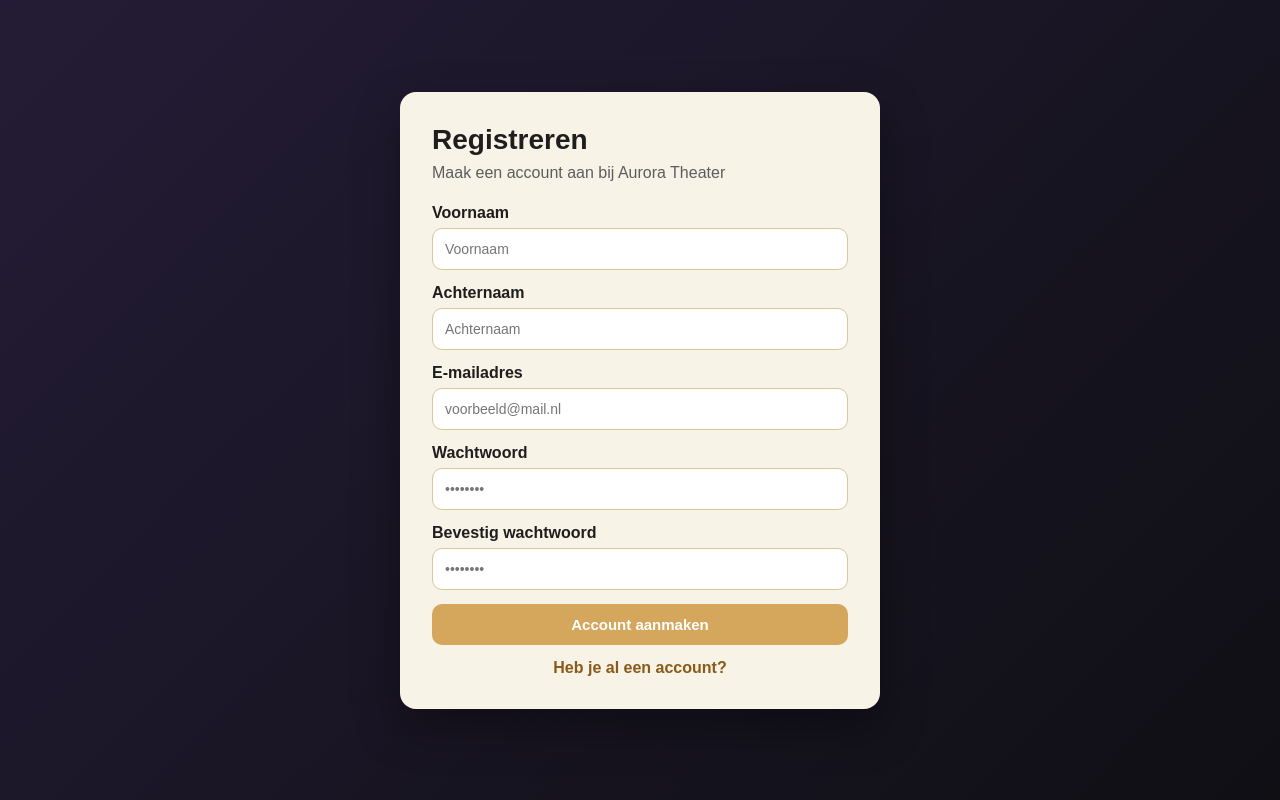
After one commit to walidattaf21-beep/project4, a PHP site: page /registreren.php in a window 1280 px wide. The commit adds this page. Run offline with PHP 8.4, Linux system fonts and the light colour scheme; some web fonts are replaced.

Commit message:
kleine verandering

```diff
--- a/inloggen.php
+++ b/inloggen.php
@@ -144,6 +144,8 @@ if ($_SERVER['REQUEST_METHOD'] === 'POST') {
             </form>
             <div class="auth-links">
                 <a href="homepaginamaken.php">Terug naar home</a>
+                <span> · </span>
+                <a href="registreren.php">Registreren</a>
             </div>
         </div>
     </div>
--- /dev/null
+++ b/registreren.php
@@ -0,0 +1,198 @@
+<?php
+require_once __DIR__ . '/includes/auth.php';
+require_once __DIR__ . '/database/config.php';
+
+$flash = getFlash();
+
+if ($_SERVER['REQUEST_METHOD'] === 'POST') {
+    $voornaam = trim($_POST['voornaam'] ?? '');
+    $achternaam = trim($_POST['achternaam'] ?? '');
+    $email = trim($_POST['email'] ?? '');
+    $password = $_POST['password'] ?? '';
+    $passwordConfirm = $_POST['password_confirm'] ?? '';
+
+    if ($voornaam === '' || $achternaam === '' || $email === '' || $password === '' || $passwordConfirm === '') {
+        flash('error', 'Vul alle velden correct in.');
+    } elseif (!filter_var($email, FILTER_VALIDATE_EMAIL)) {
+        flash('error', 'Vul een geldig e-mailadres in.');
+    } elseif ($password !== $passwordConfirm) {
+        flash('error', 'De wachtwoorden komen niet overeen.');
+    } elseif (strlen($password) < 6) {
+        flash('error', 'Het wachtwoord moet minimaal 6 tekens lang zijn.');
+    } else {
+        $checkEmail = $pdo->prepare('SELECT 1 FROM Contact WHERE Email = :email AND IsActief = 1');
+        $checkEmail->execute([':email' => $email]);
+        if ($checkEmail->fetch()) {
+            flash('error', 'Dit e-mailadres is al in gebruik.');
+        } else {
+            $gebruikersnaam = strtolower(str_replace(' ', '', $voornaam . '.' . $achternaam . '.' . time()));
+            $hashedPassword = password_hash($password, PASSWORD_DEFAULT);
+
+            try {
+                $pdo->beginTransaction();
+
+                $insertUser = $pdo->prepare(
+                    'INSERT INTO Gebruiker (Voornaam, Tussenvoegsel, Achternaam, Gebruikersnaam, Wachtwoord, IsIngelogd, IsActief)
+                     VALUES (:voornaam, :tussenvoegsel, :achternaam, :gebruikersnaam, :wachtwoord, 0, 1)'
+                );
+                $insertUser->execute([
+                    ':voornaam' => $voornaam,
+                    ':tussenvoegsel' => null,
+                    ':achternaam' => $achternaam,
+                    ':gebruikersnaam' => $gebruikersnaam,
+                    ':wachtwoord' => $hashedPassword,
+                ]);
+
+                $gebruikerId = (int)$pdo->lastInsertId();
+
+                $insertContact = $pdo->prepare(
+                    'INSERT INTO Contact (GebruikerId, Email, Mobiel, IsActief) VALUES (:gebruiker_id, :email, :mobiel, 1)'
+                );
+                $insertContact->execute([
+                    ':gebruiker_id' => $gebruikerId,
+                    ':email' => $email,
+                    ':mobiel' => '0000000000'
+                ]);
+
+                $insertRole = $pdo->prepare(
+                    'INSERT INTO Rol (GebruikerId, Naam, IsActief) VALUES (:gebruiker_id, :naam, 1)'
+                );
+                $insertRole->execute([
+                    ':gebruiker_id' => $gebruikerId,
+                    ':naam' => 'Bezoeker'
+                ]);
+
+                $nextRelation = (int)$pdo->query('SELECT COALESCE(MAX(Relatienummer), 0) + 1 FROM Bezoeker')->fetchColumn();
+                $insertVisitor = $pdo->prepare(
+                    'INSERT INTO Bezoeker (GebruikerId, Relatienummer, IsActief) VALUES (:gebruiker_id, :relatienummer, 1)'
+                );
+                $insertVisitor->execute([
+                    ':gebruiker_id' => $gebruikerId,
+                    ':relatienummer' => $nextRelation
+                ]);
+
+                $pdo->commit();
+                flash('success', 'Je account is succesvol aangemaakt. Je kunt nu inloggen.');
+                header('Location: inloggen.php');
+                exit;
+            } catch (Exception $e) {
+                if ($pdo->inTransaction()) {
+                    $pdo->rollBack();
+                }
+                flash('error', 'Er is iets misgegaan bij het aanmaken van je account.');
+            }
+        }
+    }
+}
+?>
+<!DOCTYPE html>
+<html lang="nl">
+<head>
+    <meta charset="UTF-8">
+    <meta name="viewport" content="width=device-width, initial-scale=1.0">
+    <title>Registreren - Aurora Theater</title>
+    <link rel="stylesheet" href="style.css">
+    <link rel="stylesheet" href="https://cdnjs.cloudflare.com/ajax/libs/font-awesome/6.4.0/css/all.min.css">
+    <style>
+        body {
+            margin: 0;
+            background: linear-gradient(135deg, #241c36 0%, #0f0f14 100%);
+            color: #f5f5f5;
+            font-family: Arial, sans-serif;
+        }
+        .auth-page {
+            min-height: 100vh;
+            display: flex;
+            align-items: center;
+            justify-content: center;
+            padding: 40px 16px;
+        }
+        .auth-card {
+            width: 100%;
+            max-width: 480px;
+            background: #f7f3e7;
+            color: #1e1e1e;
+            border-radius: 16px;
+            padding: 32px;
+            box-shadow: 0 18px 45px rgba(0,0,0,.35);
+        }
+        .auth-card h2 {
+            margin: 0 0 8px;
+            font-size: 28px;
+        }
+        .auth-card p {
+            margin: 0 0 22px;
+            color: #5d5d5d;
+        }
+        .flash {
+            padding: 12px 14px;
+            border-radius: 10px;
+            margin-bottom: 16px;
+            font-weight: 700;
+        }
+        .flash-error { background: #ffefef; color: #a42828; }
+        .flash-success { background: #eefaf2; color: #1d6b3d; }
+        .auth-form label {
+            display: block;
+            margin-bottom: 6px;
+            font-weight: 600;
+        }
+        .auth-form input {
+            width: 100%;
+            padding: 12px;
+            border-radius: 10px;
+            border: 1px solid #d7c89d;
+            margin-bottom: 14px;
+            font-size: 14px;
+            box-sizing: border-box;
+        }
+        .auth-form button {
+            width: 100%;
+            background: #d4a75d;
+            color: #fff;
+            border: none;
+            border-radius: 10px;
+            padding: 12px;
+            font-size: 15px;
+            font-weight: 700;
+            cursor: pointer;
+        }
+        .auth-links {
+            text-align: center;
+            margin-top: 14px;
+        }
+        .auth-links a {
+            color: #8a5a18;
+            text-decoration: none;
+            font-weight: 600;
+        }
+    </style>
+</head>
+<body>
+    <div class="auth-page">
+        <div class="auth-card">
+            <h2>Registreren</h2>
+            <p>Maak een account aan bij Aurora Theater</p>
+            <?php if ($flash): ?>
+                <div class="flash flash-<?= $flash['type'] ?>"><?= htmlspecialchars($flash['message']) ?></div>
+            <?php endif; ?>
+            <form class="auth-form" method="POST">
+                <label for="voornaam">Voornaam</label>
+                <input type="text" id="voornaam" name="voornaam" placeholder="Voornaam">
+                <label for="achternaam">Achternaam</label>
+                <input type="text" id="achternaam" name="achternaam" placeholder="Achternaam">
+                <label for="email">E-mailadres</label>
+                <input type="email" id="email" name="email" placeholder="voorbeeld@mail.nl">
+                <label for="password">Wachtwoord</label>
+                <input type="password" id="password" name="password" placeholder="••••••••">
+                <label for="password_confirm">Bevestig wachtwoord</label>
+                <input type="password" id="password_confirm" name="password_confirm" placeholder="••••••••">
+                <button type="submit">Account aanmaken</button>
+            </form>
+            <div class="auth-links">
+                <a href="inloggen.php">Heb je al een account?</a>
+            </div>
+        </div>
+    </div>
+</body>
+</html>
--- a/style.css
+++ b/style.css
@@ -57,10 +57,21 @@ nav a:hover {
     align-items: center;
 }
 
+.login-btn,
+.register-btn {
+    text-decoration: none;
+    font-weight: 600;
+    border-radius: 999px;
+    padding: 10px 16px;
+}
+
 .login-btn {
     color: white;
-    text-decoration: none;
-    font-weight: 600;
+}
+
+.register-btn {
+    background: #d4a75d;
+    color: #0f0818;
 }
 
 .account-btn {
@@ -97,6 +108,8 @@ nav a:hover {
     text-align: center;
     font-weight: 700;
     font-size: 14px;
+    opacity: 1;
+    transition: opacity 0.5s ease;
 }
 
 .auth-flash-success {
--- a/views/includes/navbar.php
+++ b/views/includes/navbar.php
@@ -46,6 +46,7 @@ function h($value) {
             </a>
         <?php else: ?>
             <a href="<?php echo $root_prefix; ?>inloggen.php" class="login-btn">Inloggen</a>
+            <a href="<?php echo $root_prefix; ?>registreren.php" class="register-btn">Registreren</a>
         <?php endif; ?>
     </div>
 
```
Also changed, not shown: homepaginamaken.php (+15 -1 lines).
